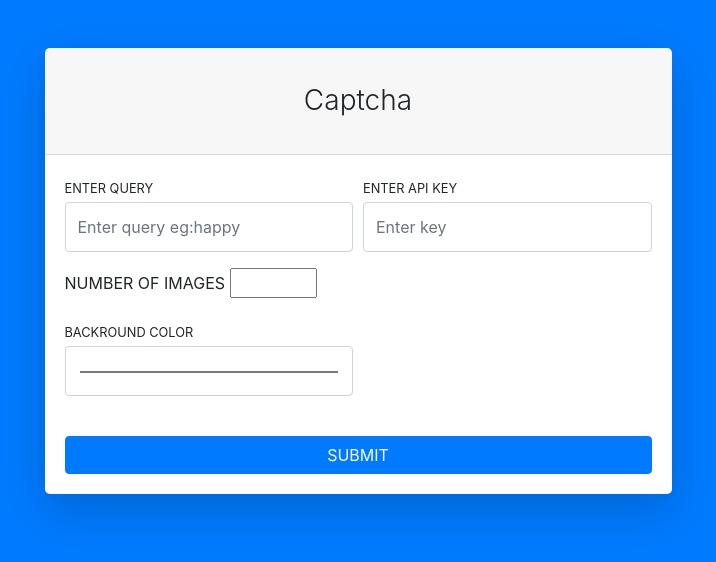
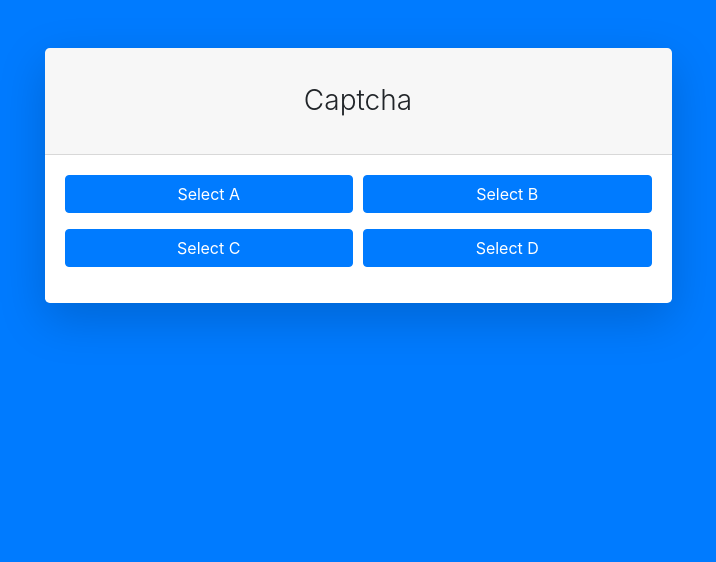
Before and after one commit to the-bose/mood-board-img-captcha, a Flask app: page /captcha in a window 1280 px wide. Shown: the top 562 px of the page, without its empty margins (282-998 px from the left). Run offline with Flask 2, Linux system fonts and the light colour scheme; some libraries are stand-ins or nearby versions.

Commit message:
captcha.html edited

```diff
--- a/templates/captcha.html
+++ b/templates/captcha.html
@@ -24,18 +24,34 @@
                                             <div class="form-row">
                                                 <div class="col-md-6">
                                                     <div class="form-group">
-                                                        <label class="small mb-1" for="inputFirstName">ENTER QUERY</label>
-                                                        <input class="form-control py-4" id="query" name="query" type="text" placeholder="Enter query eg:happy" />
+                                                        <button class="btn btn-primary btn-block">Select A</button>
+                                                       <!-- <label class="small mb-1" for="inputFirstName">ENTER QUERY</label>
+                                                        <input class="form-control py-4" id="query" name="query" type="text" placeholder="Enter query eg:happy" />-->
                                                     </div>
                                                 </div>
                                               <div class="col-md-6">
                                                     <div class="form-group">
-                                                        <label class="small mb-1" for="inputLastName">ENTER API KEY</label>
-                                                        <input class="form-control py-4" id="key" name="key" type="text" placeholder="Enter key" />
+                                                        <button class="btn btn-primary btn-block">Select B</button>
+                                                        <!--<label class="small mb-1" for="inputLastName">ENTER API KEY</label>
+                                                        <input class="form-control py-4" id="key" name="key" type="text" placeholder="Enter key" />-->
+                                                    </div>
+                                                </div>
+                                                <div class="col-md-6">
+                                                    <div class="form-group">
+                                                        <button class="btn btn-primary btn-block">Select C</button>
+                                                       <!-- <label class="small mb-1" for="inputFirstName">ENTER QUERY</label>
+                                                        <input class="form-control py-4" id="query" name="query" type="text" placeholder="Enter query eg:happy" />-->
+                                                    </div>
+                                                </div>
+                                                <div class="col-md-6">
+                                                    <div class="form-group">
+                                                        <button class="btn btn-primary btn-block">Select D</button>
+                                                       <!-- <label class="small mb-1" for="inputFirstName">ENTER QUERY</label>
+                                                        <input class="form-control py-4" id="query" name="query" type="text" placeholder="Enter query eg:happy" />-->
                                                     </div>
                                                 </div>
                                             </div>
-                                            <div class="form-group">
+                                          <!--  <div class="form-group">
                                                 <label for="quantity">NUMBER OF IMAGES </label>
                                                 <input type="number" id="count" name="count" min="1" max="10">
                                             </div>
@@ -48,7 +64,7 @@
                                                     </div>
                                                 </div>
                                             </div>
-					    <!--<div class="form-group mt-4 mb-0"><a class="btn btn-primary btn-block" id="subbtn">SUBMIT</a></div>-->
+					    <div class="form-group mt-4 mb-0"><a class="btn btn-primary btn-block" id="subbtn">SUBMIT</a></div>
                                             <div class="form-group mt-4 mb-0"><button class="btn btn-primary btn-block">SUBMIT</button></div>
                                         </form>
                                     </div>
@@ -60,7 +76,7 @@
                     </div>
                 </main>
             </div>
-	    <!--
+
             <div id="layoutAuthentication_footer">
                 <footer class="py-4 bg-light mt-auto">
                     <div class="container-fluid">
```
